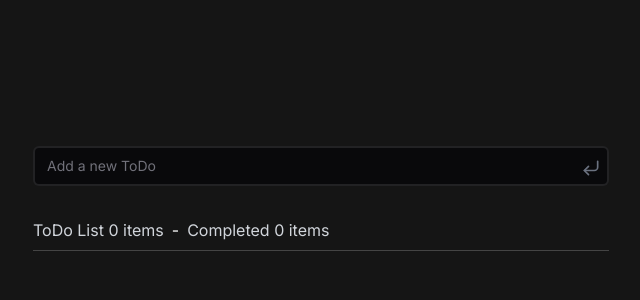
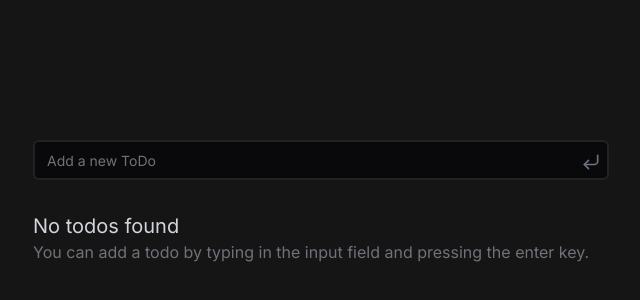
Before and after one commit to Biplo12/FTR-TODO-RT, a Next.js app: page / in a window 1280 px wide. Shown: the part 198-498 px from the top of the page, without its empty margins (319-959 px from the left). Built offline with nearby package versions, Linux system fonts and the light colour scheme.

Commit message:
feat: redux-persist init and config and null state for todo list

```diff
--- a/package.json
+++ b/package.json
@@ -22,6 +22,7 @@
     "react-dom": "^18",
     "react-hook-form": "^7.51.3",
     "react-redux": "^9.1.1",
+    "redux-persist": "^6.0.0",
     "tailwind-merge": "^2.2.2",
     "tailwindcss-animate": "^1.0.7",
     "zod": "^3.22.4"
--- a/src/components/TodoList/TodoList.tsx
+++ b/src/components/TodoList/TodoList.tsx
@@ -8,6 +8,19 @@ import TodoItems from "./Partials/TodoItems";
 const TodoList: React.FC = (): JSX.Element => {
   const todos = useAppSelector((state) => state.global.todos);
   const completedTodos = todos.filter((todo) => todo.isCompleted);
+
+  if (!todos.length) {
+    return (
+      <div className="w-full max-w-xl flex flex-col items-start justify-start">
+        <h1 className="text-gray-300 text-xl">No todos found</h1>
+        <p className="text-muted-foreground">
+          You can add a todo by typing in the input field and pressing the enter
+          key.
+        </p>
+      </div>
+    );
+  }
+
   return (
     <div className="w-full max-w-xl flex flex-col items-start justify-start">
       <div className="flex items-center gap-2">
--- a/src/providers/ReduxProvider.tsx
+++ b/src/providers/ReduxProvider.tsx
@@ -2,12 +2,19 @@
 
 import { Provider } from "react-redux";
 
-import { store } from "@/store/store";
+import { persistor, store } from "@/store/store";
+import { PersistGate } from "redux-persist/integration/react";
 
 export default function ReduxProvider({
   children,
 }: Readonly<{
   children: React.ReactNode;
 }>) {
-  return <Provider store={store}>{children}</Provider>;
+  return (
+    <Provider store={store}>
+      <PersistGate loading={null} persistor={persistor}>
+        {children}
+      </PersistGate>
+    </Provider>
+  );
 }
--- a/src/store/store.ts
+++ b/src/store/store.ts
@@ -1,13 +1,24 @@
 import { Action, configureStore, ThunkAction } from "@reduxjs/toolkit";
 import { isLocal } from "@/constatnt/env";
 import globalReducer from "@/state/globalSlice";
+import { persistStore, persistReducer } from "redux-persist";
+import storage from "redux-persist/lib/storage";
+
+const persistConfig = {
+  key: "root",
+  storage,
+};
+
+const persistedReducer = persistReducer(persistConfig, globalReducer);
 
 export const store = configureStore({
   reducer: {
-    global: globalReducer,
+    global: persistedReducer,
   },
   devTools: isLocal,
 });
+
+export const persistor = persistStore(store);
 
 export type AppDispatch = typeof store.dispatch;
 export type RootState = ReturnType<typeof store.getState>;
```
Also changed, not shown: 1 other file (tests, documents, lock files or other folders).
